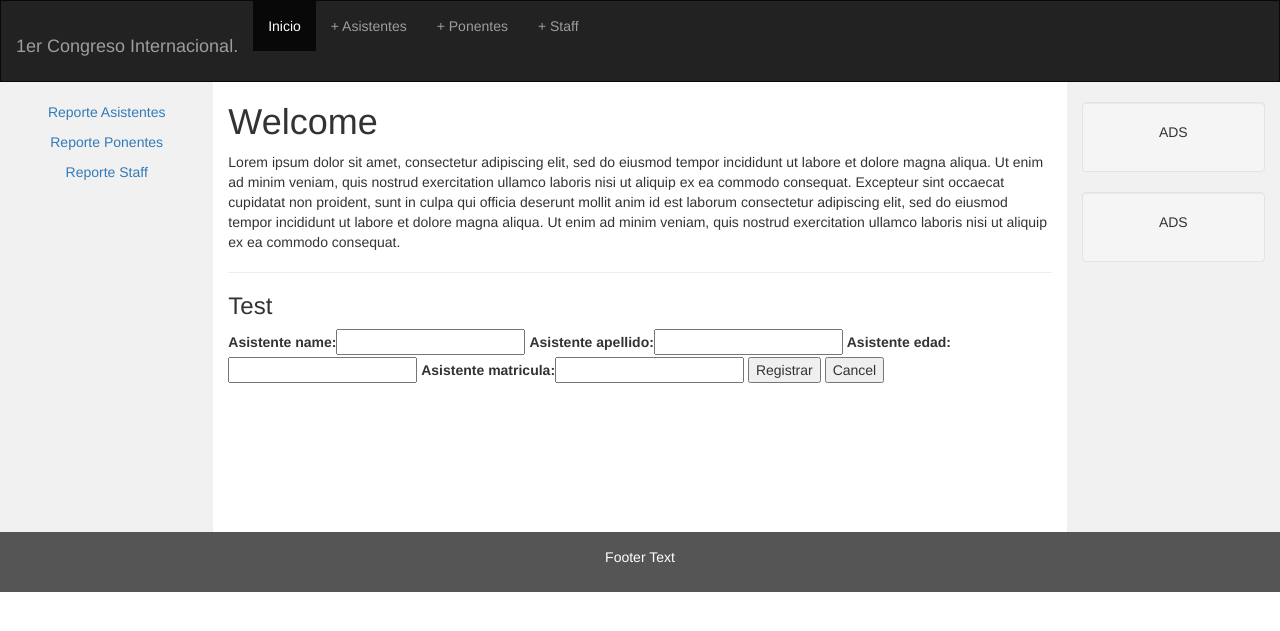
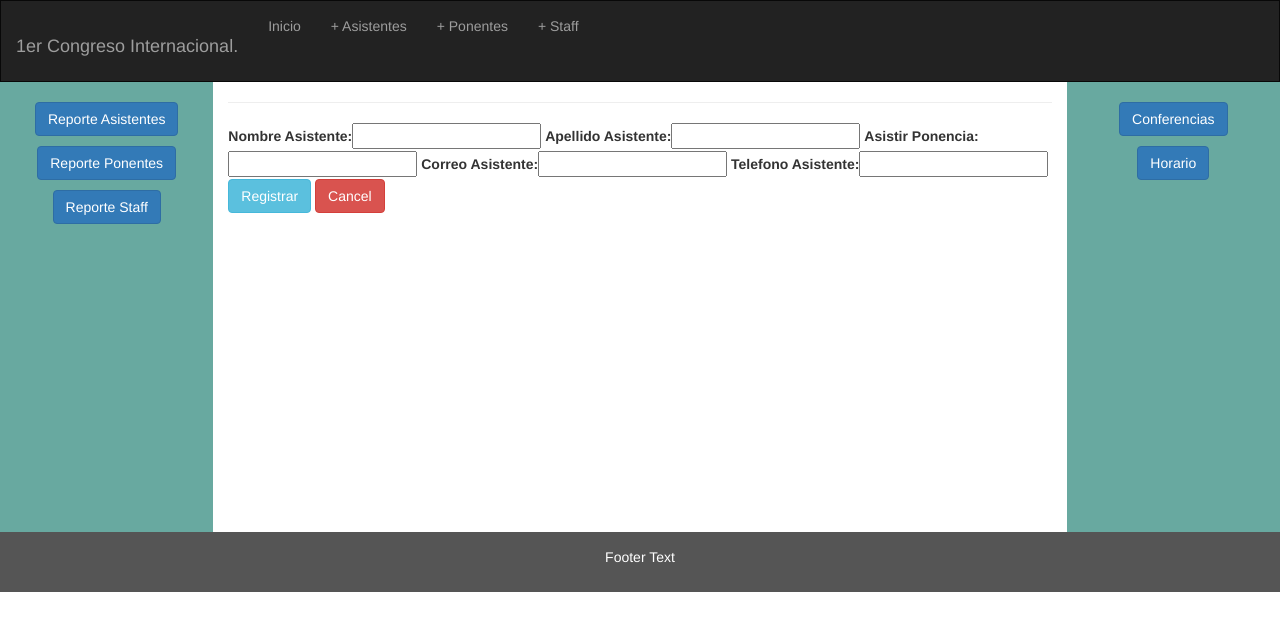
Before and after one commit to LuisAlberto27/examen1, a Django app: page /RegistroAsistente in a window 1280 px wide. Shown: the top 631 px of the page. Run offline with Django 3.2, Linux system fonts and the light colour scheme; some libraries are stand-ins or nearby versions.

Commit message:
examen1, segundo avance.

```diff
--- a/examen1/settings.py
+++ b/examen1/settings.py
@@ -38,6 +38,7 @@ INSTALLED_APPS = (
     'django.contrib.messages',
     'django.contrib.staticfiles',
     'inicio',
+    'bootstrapform',
 )
 
 MIDDLEWARE_CLASSES = (
--- a/examen1/urls.py
+++ b/examen1/urls.py
@@ -20,16 +20,14 @@ from inicio.views import vista_Inicio, form_Asistente, form_Ponente, form_Staff
 urlpatterns = [
     url(r'^admin/', include(admin.site.urls)),
     url(r'^$', vista_Inicio.as_view(), name='index_view'),
-    #url(r'^NuevoAsistentes/$', vista_Asistente.as_view(), name='asistente_view'),
-    #url(r'^NuevoPonentes$', vista_Ponente.as_view(), name='about_view'),
-    #url(r'^NuevoStaff$', vista_Staff.as_view(), name='contact_view'),
-    #urls a los formularios.
     url(r'RegistroAsistente$', form_Asistente.as_view(),name='form_Asistente_view'),
-    url(r'RegistroPonente$', form_Asistente.as_view(),name='form_Ponente_view'),
-    url(r'RegistroStaff$', form_Asistente.as_view(),name='form_Staff_view'),
+    url(r'RegistroPonente$', form_Ponente.as_view(),name='form_Ponente_view'),
+    url(r'RegistroStaff$', form_Staff.as_view(),name='form_Staff_view'),
     url(r'^Asistentes$','inicio.views.asistente', name='todos_asistentes'),
     url(r'^Ponentes$','inicio.views.ponente', name='todos_ponentes'),
     url(r'^Staff$','inicio.views.staff',name='todos_staff'),
+    url(r'^horarios$','inicio.views.horario', name='horario_view'),
+    url(r'^conferencias$','inicio.views.conferencia',name='conferencias_view'),
 
 
 ]
--- a/inicio/models.py
+++ b/inicio/models.py
@@ -2,30 +2,35 @@ from django.db import models
 
 # Create your models here.
 class modelo_Asistente(models.Model):
-    asistente_name = models.CharField(max_length=24)
-    asistente_apellido = models.CharField(max_length=24)
-    asistente_edad = models.FloatField()
-    asistente_matricula = models.CharField(max_length=24)
+    Nombre_Asistente = models.CharField(max_length=24)
+    Apellido_Asistente = models.CharField(max_length=24)
+    Asistir_Ponencia = models.CharField(max_length=24)
+    Correo_Asistente = models.CharField(max_length=24)
+    Telefono_Asistente = models.CharField(max_length=15)
 
     def __str__(self):
-        return self.asistente_name
+        return self.Nombre_Asistente
 
 
 class modelo_Ponente(models.Model):
-    ponente_name = models.CharField(max_length=24)
-    ponente_apellido = models.CharField(max_length=24)
-    ponente_edad = models.FloatField()
-    ponente_matricula = models.CharField(max_length=24)
+    Titulo_Ponencia = models.CharField(max_length=24)
+    Nombre_Ponente = models.CharField(max_length=15)
+    Apellido_Ponente = models.CharField(max_length=24)
+    Dia_Ponencia = models.CharField(max_length=24)
+    Hora_Ponencia = models.FloatField()
+    Correo_Ponente = models.CharField(max_length=24)
+    Telefono_Ponente = models.CharField(max_length=15)
 
-    def __unicode__(self):
-        return '%s-%f'%self.asistente_name, self.asistente_type
+    def __str__(self):
+        return '%s-%f'%self.Titulo_Ponencia, self.Nombre_Ponente
 
 
 class modelo_Staff(models.Model):
-    staff_name = models.CharField(max_length=24)
-    staff_apellido = models.CharField(max_length=24)
-    staff_edad = models.FloatField()
-    staff_matricula = models.CharField(max_length=24)
+    Nombre_Staff = models.CharField(max_length=24)
+    Apellido_Staff = models.CharField(max_length=24)
+    Puesto_Staff = models.CharField(max_length=24)
+    Correo_Staff = models.CharField(max_length=24)
+    Telefono_Staff = models.CharField(max_length=15)
 
-    def __unicode__(self):
-        return '%s-%f'%self.asistente_name, self.asistente_type
+    def __str__(self):
+        return self.Nombre_Staff
--- a/inicio/views.py
+++ b/inicio/views.py
@@ -1,9 +1,13 @@
 from django.shortcuts import render, render_to_response
 from .models import modelo_Asistente, modelo_Ponente, modelo_Staff
 from django.http import HttpResponse, HttpResponseRedirect
-from django.views.generic import TemplateView, CreateView
+from django.views.generic import TemplateView, CreateView, ListView
 from django.core.urlresolvers import reverse_lazy
 from .forms import form_Asistente, form_Ponente, form_Staff
+
+
+class ListaTipoAlmacen(ListView):
+    model = modelo_Asistente
 
 
 # vista de las paginas.
@@ -22,6 +26,15 @@ def ponente(request):
 def staff(request):
 	staff = modelo_Staff.objects.all()
 	return render_to_response('staff/staff.html', {'staff':staff})
+
+# vistas de los horarios y de las ponencias
+def horario(request):
+	horario = modelo_Ponente.objects.all()
+	return render_to_response('ponencias/horario.html', {'ponente':ponente})
+
+def conferencia(request):
+	conferencia = modelo_Staff.objects.all()
+	return render_to_response('ponencias/conferencias.html', {'staff':staff})
 
 
 #class vista_Asistente(TemplateView):
--- a/templates/asistentes/registro.html
+++ b/templates/asistentes/registro.html
@@ -1,12 +1,14 @@
 {% extends 'base.html'%}
-{% block title %} RegistroAsistente {% endblock %}
+{% load bootstrap %}
+
+{% block title %} RegistroAsistentes {% endblock %}
 
 {% block content %}
-	<form method='POST'>
-	      {% csrf_token %}
-	      {{ form }}
-	      <input type='submit' value='Registrar'>
-	      <input type='reset' value='Cancel'>
+<form method='POST'>
+			{% csrf_token %}
+			{{ form|bootstrap_horizontal:'col-lg-4'}}
+			<input type='submit' class="btn btn-info" value='Registrar'>
+			<input type='reset' class='btn btn-danger' value='Cancel'>
 </form>
 
 {% endblock %}
--- a/templates/base.html
+++ b/templates/base.html
@@ -7,10 +7,14 @@
 
     <meta name="viewport" content="width=device-width, initial-scale=1">
  <link rel="stylesheet" href="{% static 'css/bootstrap.min.css'%}">
+  <link rel="stylesheet" href="{% static 'js/bootstrap.min.js'%}">
  <script src="https://ajax.googleapis.com/ajax/libs/jquery/1.12.4/jquery.min.js"></script>
+ <style>
+   /* Remove the navbar's default margin-bottom and rounded borders
+
  <script src="https://maxcdn.bootstrapcdn.com/bootstrap/3.3.7/js/bootstrap.min.js"></script>
- <style>
-   /* Remove the navbar's default margin-bottom and rounded borders */
+
+   */
    .navbar {
      margin-bottom: 0;
      border-radius: 0;
@@ -22,7 +26,7 @@
    /* Set gray background color and 100% height */
    .sidenav {
      padding-top: 20px;
-     background-color: #f1f1f1;
+     background-color: #68A9A0;
      height: 100%;
    }
 
@@ -58,7 +62,7 @@
     </div>
     <div class="collapse navbar-collapse" id="myNavbar">
       <ul class="nav navbar-nav">
-        <li class="active"><a href="#">Inicio</a></li>
+        <li><a href="{% url 'index_view' %}">Inicio</a></li>
         <li><a href="{% url 'form_Asistente_view' %}">+ Asistentes</a></li>
         <li><a href="{% url 'form_Ponente_view' %}">+ Ponentes</a></li>
         <li><a href="{% url 'form_Staff_view' %}">+ Staff</a></li>
@@ -70,25 +74,21 @@
 <div class="container-fluid text-center">
   <div class="row content">
     <div class="col-sm-2 sidenav">
-      <p><a href="{% url 'todos_asistentes' %}">Reporte Asistentes</a></p>
-      <p><a href="{% url 'todos_ponentes' %}">Reporte Ponentes</a></p>
-      <p><a href="{% url 'todos_staff' %}">Reporte Staff</a></p>
+      <p><a href="{% url 'todos_asistentes' %}" class="btn btn-primary">Reporte Asistentes</a></p>
+      <p><a href="{% url 'todos_ponentes' %}" class="btn btn-primary">Reporte Ponentes</a></p>
+      <p><a href="{% url 'todos_staff' %}" class="btn btn-primary">Reporte Staff</a></p>
     </div>
     <div class="col-sm-8 text-left">
-      <h1>Welcome</h1>
-      <p>Lorem ipsum dolor sit amet, consectetur adipiscing elit, sed do eiusmod tempor incididunt ut labore et dolore magna aliqua. Ut enim ad minim veniam, quis nostrud exercitation ullamco laboris nisi ut aliquip ex ea commodo consequat. Excepteur sint occaecat cupidatat non proident, sunt in culpa qui officia deserunt mollit anim id est laborum consectetur adipiscing elit, sed do eiusmod tempor incididunt ut labore et dolore magna aliqua. Ut enim ad minim veniam, quis nostrud exercitation ullamco laboris nisi ut aliquip ex ea commodo consequat.</p>
+      {% block top %}
+  {% endblock %}
+
       <hr>
-      <h3>Test</h3>
       {% block content %}
 {% endblock %}
     </div>
     <div class="col-sm-2 sidenav">
-      <div class="well">
-        <p>ADS</p>
-      </div>
-      <div class="well">
-        <p>ADS</p>
-      </div>
+      <p><a href="{% url 'conferencias_view' %}" class="btn btn-primary">Conferencias</a></p>
+      <p><a href="{% url 'horario_view' %}" class="btn btn-primary">Horario</a></p>
     </div>
   </div>
 </div>
--- a/templates/ponentes/ponente.html
+++ b/templates/ponentes/ponente.html
@@ -1,10 +1,10 @@
 {% extends 'base.html' %}
-{% block title %} asistentes {% endblock %}
+{% block title %} Ponentes {% endblock %}
 
 {% block content %}
 	<h1>Registro de Ponentes</h1>
-  {% for dato in asistente %}
-  <li>{{dato.ponete_name}}</li>
+  {% for dato in ponente %}
+  <li>{{dato.Titulo_Ponencia}}</li>
   {% endfor %}
 
 {% endblock %}
--- a/templates/staff/staff.html
+++ b/templates/staff/staff.html
@@ -1,10 +1,10 @@
 {% extends 'base.html' %}
-{% block title %} asistentes {% endblock %}
+{% block title %} Staff {% endblock %}
 
 {% block content %}
 	<h1>Registro de Staff</h1>
   {% for dato in staff %}
-  <li>{{dato.staff_name}}</li>
+  <li>{{dato.Nombre_Staff}}</li>
   {% endfor %}
 
 {% endblock %}
```
Also changed, not shown: templates/asistentes/asistente.html (+30 -4 lines), templates/index.html (+11 -2 lines), templates/ponencias/conferencias.html (added, +10 -0 lines), templates/ponencias/horario.html (added, +10 -0 lines), templates/ponentes/registro.html (+7 -5 lines), templates/staff/registro.html (+7 -5 lines), inicio/migrations/0001_initial.py (deleted), inicio/migrations/0002_modelo_ponente_modelo_staff.py (deleted), inicio/migrations/__init__.py (deleted), static/images/ponencia.jpg (added).
